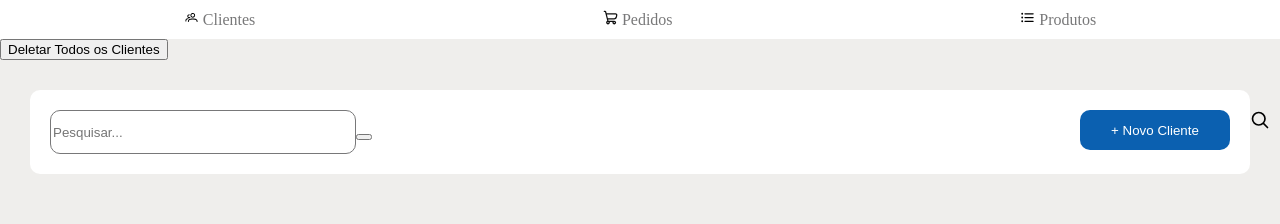
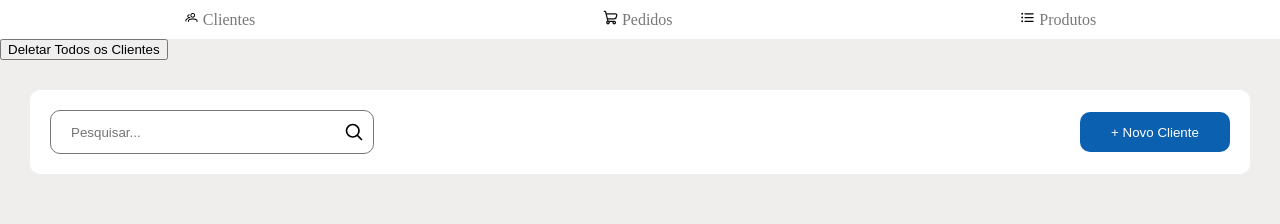
Before and after one commit to carol-andradech/teste-tecnico-ana, a React (Vite) app: page / in a window 1280 px wide. Shown: the top 224 px of the page. Built offline with nearby package versions, Linux system fonts and the light colour scheme.

Commit message:
image button search added

```diff
--- a/src/Components/Clientes/Clientes.css
+++ b/src/Components/Clientes/Clientes.css
@@ -15,45 +15,41 @@
     color: #787879;
   }
 */
-.svg-img {
-  width: 15px;
-  height: 15px;
-  align-items: center;
-  justify-content: center;
-}
 
 .search {
   display: flex;
   flex-direction: row;
   justify-content: space-between;
+  align-items: center;
   margin: 30px;
   background-color: white;
   padding: 20px;
   border-radius: 10px;
 }
 
-.search-bar input {
-  width: 300px;
+.search-bar {
+  display: flex;
+  align-items: center;
+}
+
+.div-input {
+  position: relative;
+  width: 100%;
+}
+
+.search-input {
+  width: calc(
+    100% - 40px
+  ); /* Ajuste a largura do input para acomodar o botão */
   height: 40px;
   border-radius: 10px;
   border: #787879 1px solid;
-  position: relative;
+  padding-left: 20px;
 }
-.search.input {
-  padding-right: 30px;
-}
+
 input:focus {
   outline-color: #0b60b0;
   border-color: #0b60b0;
-}
-
-.search-icon {
-  position: absolute;
-  right: 10px; // Ajustado para 10px para posicionar corretamente
-  top: 50%; // Ajustado para 50% para centralizar verticalmente
-  transform: translateY(-50%); // Centralizar verticalmente
-  width: 20px;
-  height: 20px;
 }
 
 .btn-search {
@@ -161,3 +157,18 @@ input:focus {
   border: none;
   border-top: 1px solid #ccc;
 }
+
+.image-button {
+  position: absolute;
+  top: 12px;
+  right: 10px;
+  width: 20px; /* Largura do botão */
+  height: 20px; /* Altura do botão */
+  background-image: url("../../assets/search-img.svg");
+  background-size: cover;
+  background-repeat: no-repeat;
+  border: none;
+  cursor: pointer;
+  z-index: 1; /* Garante que o botão esteja na frente do input */
+  background-color: transparent;
+}
--- a/src/Components/Clientes/Clientes.tsx
+++ b/src/Components/Clientes/Clientes.tsx
@@ -5,10 +5,9 @@ import { useForm } from "react-hook-form";
 import Modal from "react-modal";
 import { BrowserRouter as Router, Route, Routes } from "react-router-dom"; // Importe o BrowserRouter como Router
 import ReactDOM from "react-dom";
-import searchImg from "../../assets/search-img.svg";
 import HeaderBar from "../../Components/Header/HeaderBar";
 import Pedidos from "../../Components/Pedidos/Pedidos";
-import Produtos from "../../Components/ProdutosProdutos";
+import Produtos from "../../assets/search-img.svg";
 import "./Clientes.css";
 import { useClient } from "../../Components/useLocalStorage";
 
@@ -121,7 +120,7 @@ export default function Clientes() {
       </button>
       <div className="search">
         <div className="search-bar">
-          <form action="">
+          <div className="div-input">
             <input
               type="text"
               placeholder="Pesquisar..."
@@ -132,10 +131,8 @@ export default function Clientes() {
                 handleFilterClients(); // Chame a função de filtro aqui
               }}
             />
-
-            <button></button>
-            <img src={searchImg} className="search-icon" alt="search" />
-          </form>
+            <button className="image-button"></button>
+          </div>
         </div>
         <button
           className="btn-search"
--- a/src/Components/Pedidos/Pedidos.tsx
+++ b/src/Components/Pedidos/Pedidos.tsx
@@ -64,16 +64,15 @@ export default function Pedidos() {
     <>
       <div className="search">
         <div className="search-bar">
-          <form action="#">
+          <div className="div-input">
             <input
               type="text"
               placeholder="Pesquisar"
               className="search-input"
               onChange={handleSearchInputChange}
             />
-            <button></button>
-            <img src={searchImg} className="search-icon" alt="search" />
-          </form>
+            <button className="image-button"></button>
+          </div>
         </div>
         <button
           className="btn-search"
--- a/src/Components/Produtos/Produtos.tsx
+++ b/src/Components/Produtos/Produtos.tsx
@@ -88,7 +88,7 @@ export default function Produtos() {
     <div>
       <div className="search">
         <div className="search-bar">
-          <form>
+          <div className="div-input">
             <input
               type="text"
               placeholder="Pesquisar..."
@@ -96,9 +96,8 @@ export default function Produtos() {
               value={searchTerm}
               onChange={(e) => setSearchTerm(e.target.value)}
             />
-            <button type="submit"></button>
-            <img src={searchImg} className="search-icon" alt="search" />
-          </form>
+            <button className="image-button"></button>
+          </div>
         </div>
         <button
           className="btn-search"
```
